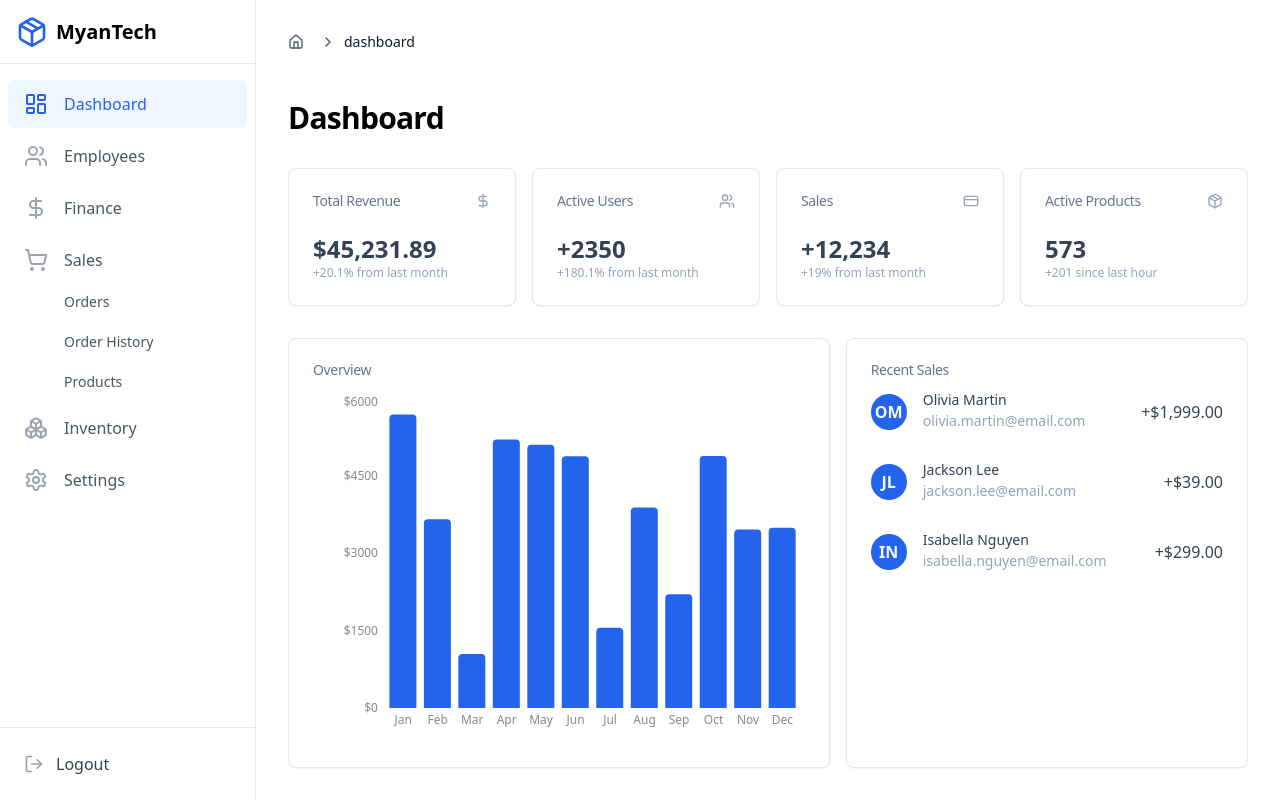
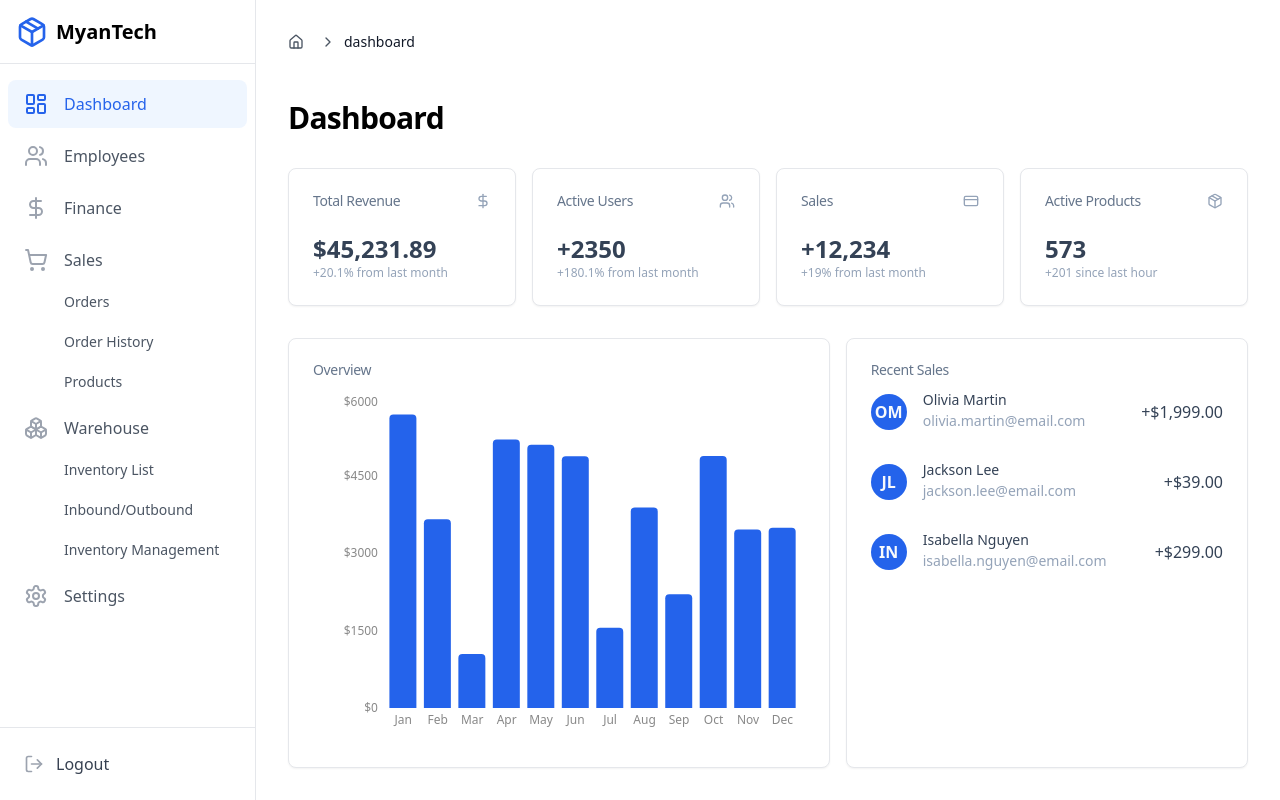
Before and after one commit to KaungMinSett/MyanTech_by_Pentagon, a React (Vite) app in the folder admin-dashboard/: page /dashboard in a window 1280 px wide. Built offline with nearby package versions, Linux system fonts and the light colour scheme; sample sign-in values are in the browser's storage.

Commit message:
Update sidebar

```diff
--- a/admin-dashboard/package.json
+++ b/admin-dashboard/package.json
@@ -19,10 +19,10 @@
     "@radix-ui/react-checkbox": "^1.1.4",
     "@radix-ui/react-dialog": "^1.1.6",
     "@radix-ui/react-dropdown-menu": "^2.1.6",
+    "@radix-ui/react-tabs": "^1.1.3",
+    "@radix-ui/themes": "^3.2.0",
     "@reduxjs/toolkit": "^2.5.1",
     "axios": "^1.7.9",
-    "@radix-ui/react-tabs": "^1.1.3",
-    "@radix-ui/themes": "^3.2.0",
     "lucide-react": "^0.475.0",
     "react": "^19.0.0",
     "react-dom": "^19.0.0",
--- a/admin-dashboard/src/components/layout/SidebarLayout.jsx
+++ b/admin-dashboard/src/components/layout/SidebarLayout.jsx
@@ -27,7 +27,15 @@ const navigation = [
         { name: "Products", href: "/sales/products" }
       ]
     },
-    { name: "Inventory", href: "/inventory", icon: Boxes },
+    {
+      name: "Warehouse",
+      icon: Boxes,
+      children: [
+        { name: "Inventory List", href: "/warehouse/inventory"},
+        { name: "Inbound/Outbound", href: "/warehouse/in-out"},
+        { name: "Inventory Management", href: "/warehouse/update"},
+      ]
+    },
     { name: "Settings", href: "/settings", icon: Settings },
   ]
 
```
Also changed, not shown: 1 other file (tests, documents, lock files or other folders).
